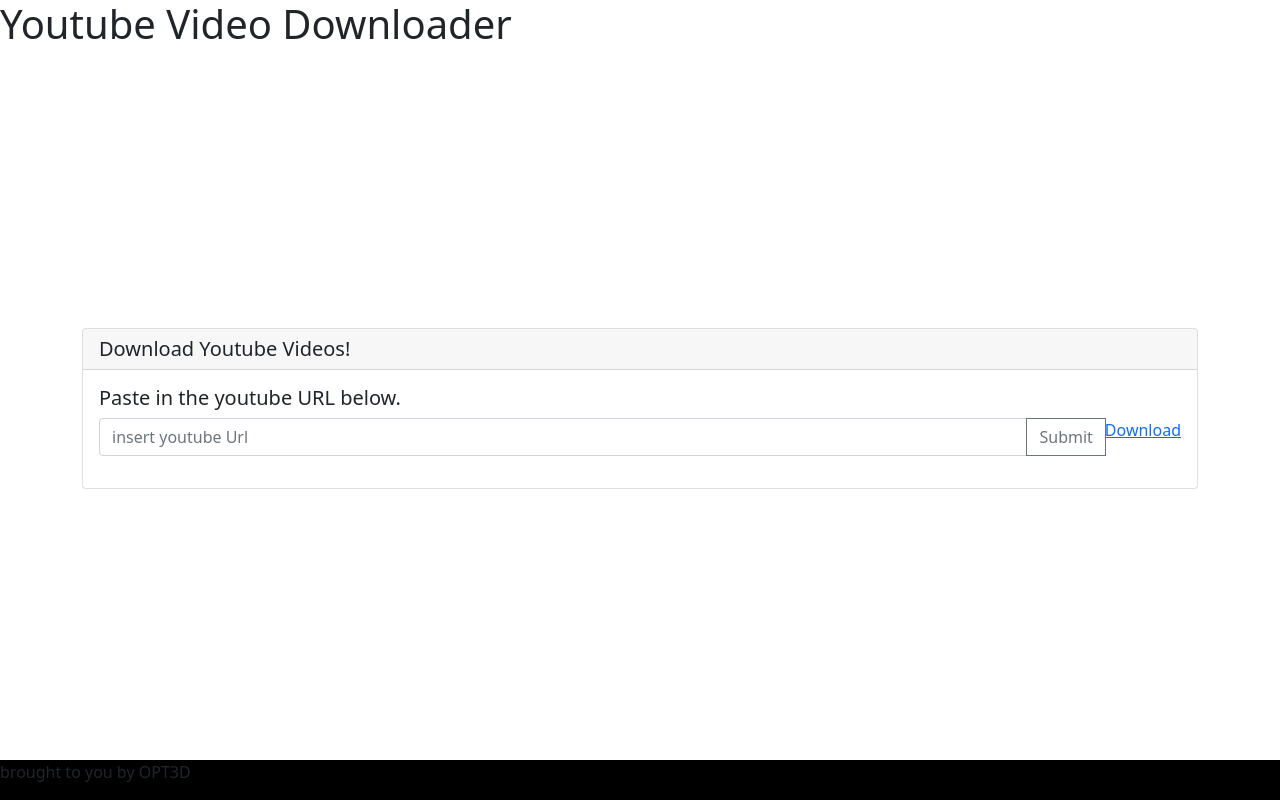
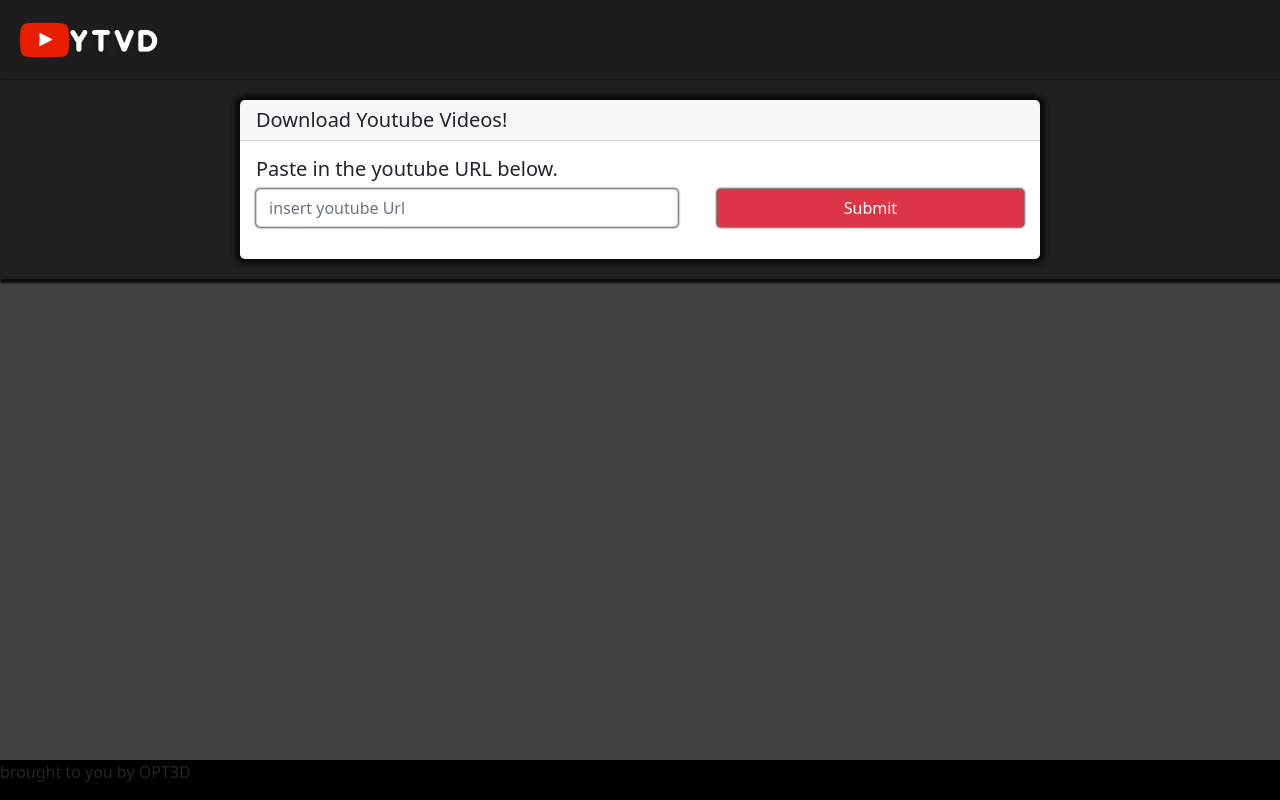
Before and after one commit to OPT3D/youtube-video-downloader, a Flask app: page / in a window 1280 px wide. Run offline with Flask 2, Linux system fonts and the light colour scheme; some libraries are stand-ins or nearby versions.

Commit message:
fixed some changes

```diff
--- a/flask_app/controllers/video_downloader.py
+++ b/flask_app/controllers/video_downloader.py
@@ -1,22 +1,45 @@
 # Imports
 
 from flask_app import app
-from flask import render_template,redirect,request,session,flash,jsonify,make_response
+from flask import render_template,redirect,request,session,flash,jsonify,make_response,send_from_directory
 from pytube import YouTube
+import os
 
-@app.route("/", methods = ['GET', 'POST'])
+@app.route("/")
 def video_downloader_home():
-    video_format = ''
-    if request.method == 'POST':
-            print(request.form['url'])
 
-            yt = YouTube(request.form['url'])
-            print(yt.title)
-            stream = yt.streams.get_by_itag(22)
-            stream.download("flask_app/static/videos")
-            video = f'http://localhost:5000/static/videos/{yt.title}'
-            video_url = f'{video}.mp4'
-            print(video)
-            return video_url, 200
+        return render_template("video_downloader_home.html")
 
-    return render_template("video_downloader_home.html")
+@app.route("/get-video-info" , methods = ['POST'])
+def video_info():
+        yt = YouTube(request.form['url'])
+        session['videoname'] = yt.title
+        video_details = {
+                'title':yt.title,
+                'thumbnail' :yt.thumbnail_url,
+        }
+        return video_details, 200
+
+
+@app.route("/download-video" , methods = ['POST'])
+def download_video():
+        yt = YouTube(request.form['url'])
+        quality = request.form['quality']
+        stream = yt.streams.get_by_itag(quality)
+        print('download video')
+        stream.download(f"flask_app/static/videos")
+        print('download video')
+        return
+
+        # return video
+
+
+
+
+
+
+@app.route("/delete-videos" , methods = ['POST'])
+def delete_videos():
+        os.remove(f'flask_app/static/uploads')
+        session.clear()
+        return 200
--- a/flask_app/static/css/style.css
+++ b/flask_app/static/css/style.css
@@ -4,10 +4,100 @@
 body {
     display: flex;
     flex-direction: column;
-    justify-content: space-between;
     min-height: 100%;
+    min-width: 320px;
+    background-color: rgba(15, 15, 15, 0.788);
 }
 
+header {
+    background-color: rgb(29, 29, 29);
+    height: 80px;
+    display: flex;
+    align-items: center;
+}
+
+.main {
+    display: flex;
+    justify-content: center;
+    width: 100%;
+}
+
+.logo {
+    height: 50px;
+    padding-left: 20px;
+}
+
+.card {
+    border-radius: 5px;
+    box-shadow: 0 0 5px 5px rgb(10, 10, 10);
+    min-width: 320px;
+    width: 800px;
+    border: none;
+
+}
+
+.container {
+    display: flex;
+    justify-content: center;
+    background-color: rgb(31, 31, 31);
+    min-width: 100%;
+    padding: 20px;
+    box-shadow: 2px 2px 2px 2px rgba(0, 0, 0, 0.836);
+
+
+}
 footer {
     background-color: black;
+    position: fixed;
+    bottom: 0;
+    width: 100%;
 }
+
+.box-shadow {
+    box-shadow: 0 0 2px 1px rgba(17, 17, 17, 0.692);
+}
+
+.flex {
+    display: flex;
+    flex-direction: row;
+    justify-content: space-between;
+}
+
+.flex-column {
+    display: flex;
+    flex-direction: column;
+
+}
+
+.card-colunmn {
+    min-width: 320px;
+}
+
+#send_url {
+    margin-bottom: 8px;
+}
+
+.column-wide {
+    width: 55%;
+    min-width: 100px;
+}
+
+.column-short {
+    width: 40%;
+    min-width: 40px;
+}
+
+.hidden {
+    display: none;
+}
+
+#thumbnail {
+    width: 80%;
+}
+
+#title1 {
+
+    width: 100%;
+    font-weight: bold;
+    font-size: 20px;
+}
--- a/flask_app/static/js/user.js
+++ b/flask_app/static/js/user.js
@@ -1,5 +1,5 @@
 
-function download_video() {
+function get_video_info() {
 
     var data = new FormData();
 
@@ -9,8 +9,13 @@
             console.log('should appear here')
             console.log(this.response)
             console.log(this.response)
-
-            document.getElementById('video').href = this.response
+            document.getElementById('download-types').classList.remove('hidden')
+            document.getElementById("send_url").disabled = true
+            const video_info = JSON.parse(this.response)
+            console.log(video_info.thumbnail)
+            document.getElementById('thumbnail').src = video_info.thumbnail
+            document.getElementById('title1').innerHTML = video_info.title
+            document.getElementById('thumbnail').classList.remove('hidden')
 
         }
     }
@@ -22,7 +27,36 @@
 
     data.append('url', url);
 
-    request.open('post','http://localhost:5000/');
+    request.open('post','http://localhost:5000/get-video-info');
 
     request.send(data);
 }
+
+function download_video(streamquality) {
+
+    var data = new FormData();
+
+    var request = new XMLHttpRequest();
+    request.onreadystatechange = function() {
+        if (this.readyState == 4 && this.status == 200) {
+            console.log('this is where the download needs to happen')
+            document.getElementById('video-to-download').href = this.response
+            console.log(this.response)
+        }
+    }
+
+    request.responseType = "";
+    var url = document.getElementById('url').value;
+    var quality = streamquality
+
+    data.append('url', url);
+    data.append('quality', quality);
+
+    request.open('post','http://localhost:5000/download-video');
+
+    request.send(data);
+}
+
+function delete_videos() {
+
+}
--- a/flask_app/templates/video_downloader_home.html
+++ b/flask_app/templates/video_downloader_home.html
@@ -7,28 +7,39 @@
     <!-- Bootstrap CSS -->
     <link href="https://cdn.jsdelivr.net/npm/bootstrap@5.0.2/dist/css/bootstrap.min.css" rel="stylesheet" integrity="sha384-EVSTQN3/azprG1Anm3QDgpJLIm9Nao0Yz1ztcQTwFspd3yD65VohhpuuCOmLASjC" crossorigin="anonymous">
     <link rel="stylesheet" href="{{ url_for('static', filename='css/style.css') }}">
-    <title>Hello, world!</title>
+    <title>Youtube Downloader</title>
         </head>
     <body>
 
-        <header>
-          <h1>Youtube Video Downloader</h1>
+         <header>
+         <img  class="logo" src="{{ url_for('static', filename='images/tylogo.png') }}" alt="">
         </header>
         <div class="container">
-        <main>
+        <div class="main">
           <div class="card">
             <h5 class="card-header">Download Youtube Videos!</h5>
             <div class="card-body">
               <h5 class="card-title">Paste in the youtube URL below.</h5>
-              <div class="input-group mb-3">
-                <input type="text" class="form-control" placeholder="insert youtube Url" aria-label="Recipient's username" aria-describedby="button-addon2" id="url">
-                <button id="download" class="btn btn-outline-secondary" type="button" id="button-addon2" onclick="download_video()">Submit</button>
-                <a href="" id="video" download>Download</a>
+              <div class="card-colunmn flex">
+              <div class="column-wide flex-column">
+                <input type="text" class="form-control box-shadow" placeholder="insert youtube Url" aria-label="Recipient's username" aria-describedby="button-addon2" id="url">
+                <p id="title1"></p>
+                <img class="hidden" id="thumbnail" src="" alt="Image of the Thumbnail">
 
               </div>
+              <div class="column-short flex-column">
+              <button id="send_url" class="btn btn-danger box-shadow" type="button" id="button-addon2" onclick="get_video_info()">Submit</button>
+               <ul id = "download-types" class="list-group hidden">
+                <li onclick="download_video(18)" value="18" class="list-group-item list-group-item-action"> <div class="flex"><div class ="column-list">360p</div>Download<div class ="column-list"><img  class="" src="{{ url_for('static', filename='images/download.png') }}" alt=""></div></div></li>
+                <li onclick="download_video(22)" value="22" class="list-group-item list-group-item-action"> <div class="flex"><div class ="column-list">720p</div>Download<div class ="column-list"><img  class="" src="{{ url_for('static', filename='images/download.png') }}" alt=""></div></div></li>
+                <li onclick="download_video(137)" value="137" class="list-group-item list-group-item-action"> <div class="flex"><div class ="column-list">1080p</div>Download<div class ="column-list"><img  class="" src="{{ url_for('static', filename='images/download.png') }}" alt=""></div></div></li>
+                <li class="hidden"><a href="" id="video-to-download" download></a></li>
+              </ul>
+
+            </div>
             </div>
           </div>
-        </main>
+        </div>
       </div>
         <footer><p>brought to you by OPT3D</p></footer>
 
```
Also changed, not shown: flask_app/static/images/download.png (added), flask_app/static/images/tylogo.png (added).
